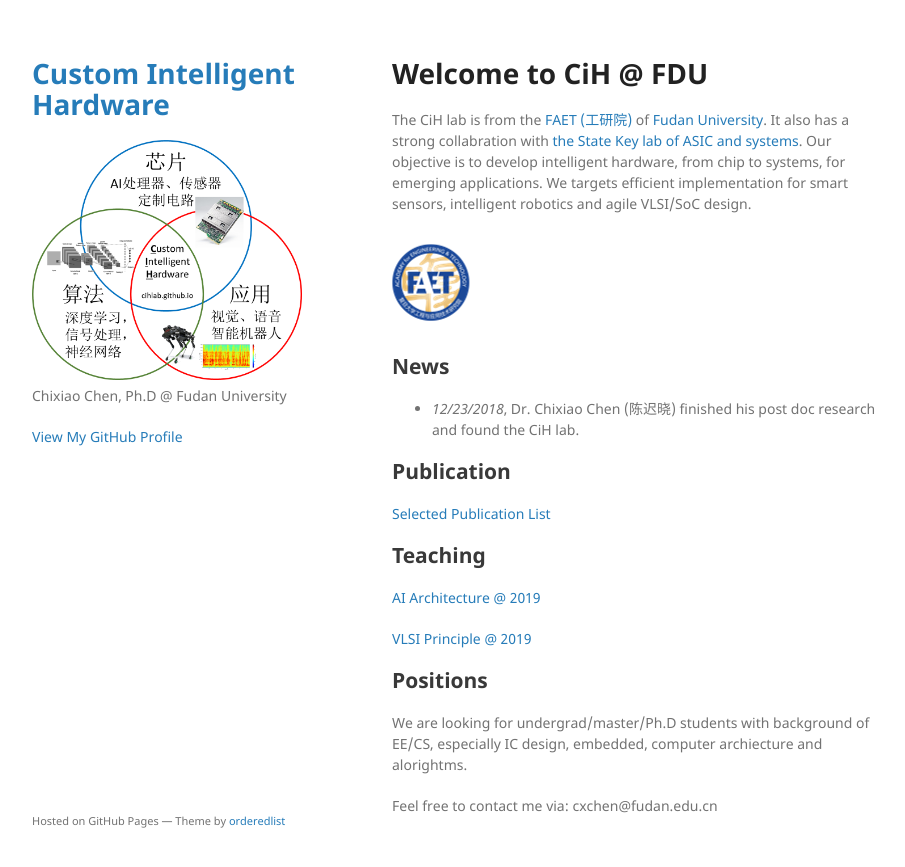
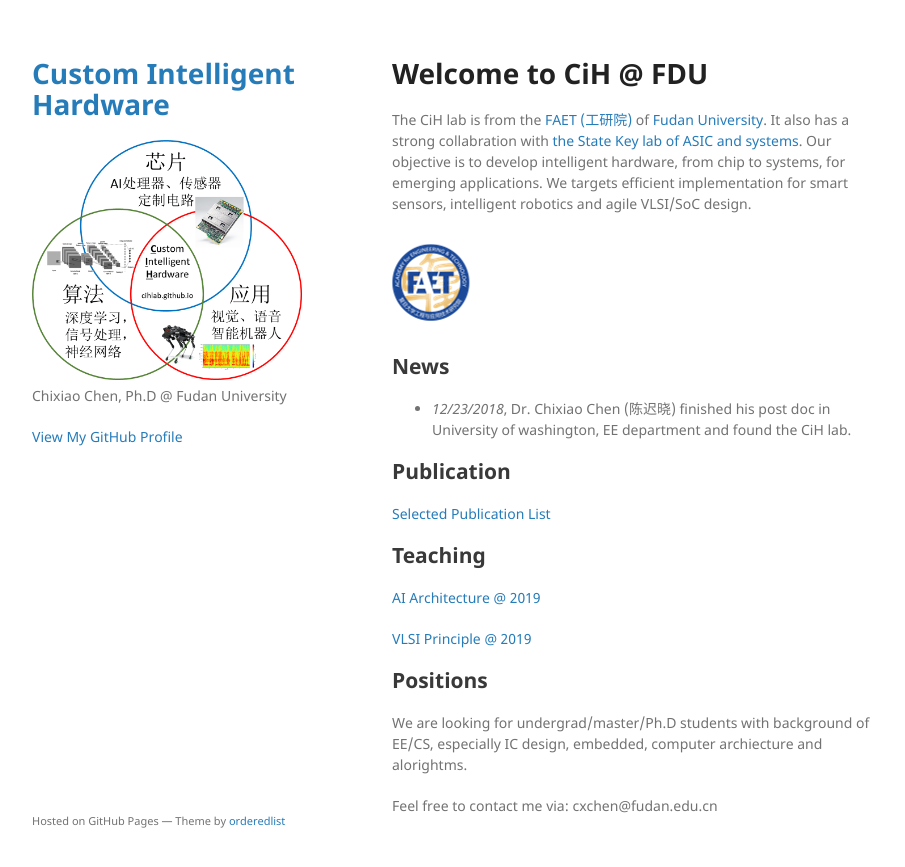
Before and after one commit to cihlab/cihlab.github.io, a Jekyll site: the page built from index.md, in a window 1280 px wide. Shown: the top 867 px of the page, without its empty margins (178-1083 px from the left). Built offline with Jekyll 4.4.1, drawn with Linux system fonts in a browser that asks for light colours; our own code applies the rules of GitHub Pages for plain Markdown files.

Commit message:
Update index.md

```diff
--- a/index.md
+++ b/index.md
@@ -12,7 +12,7 @@ We targets efficient implementation for smart sensors, intelligent robotics and
 
 ## News
 
-* _12/23/2018_, Dr. Chixiao Chen (陈迟晓) finished his post doc research and found the CiH lab.
+* _12/23/2018_, Dr. Chixiao Chen (陈迟晓) finished his post doc in University of washington, EE department and found the CiH lab.
 
 ## Publication
 
```
